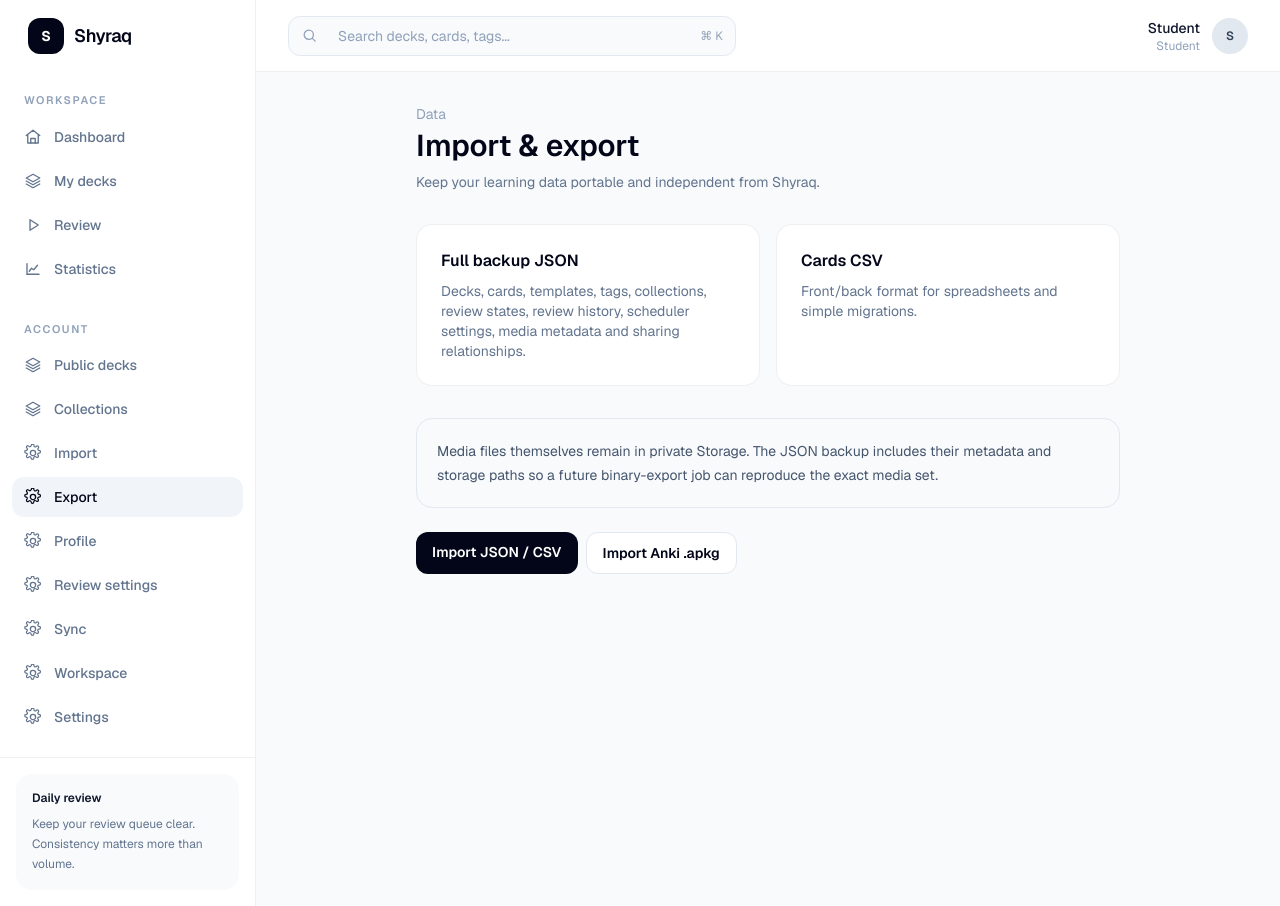
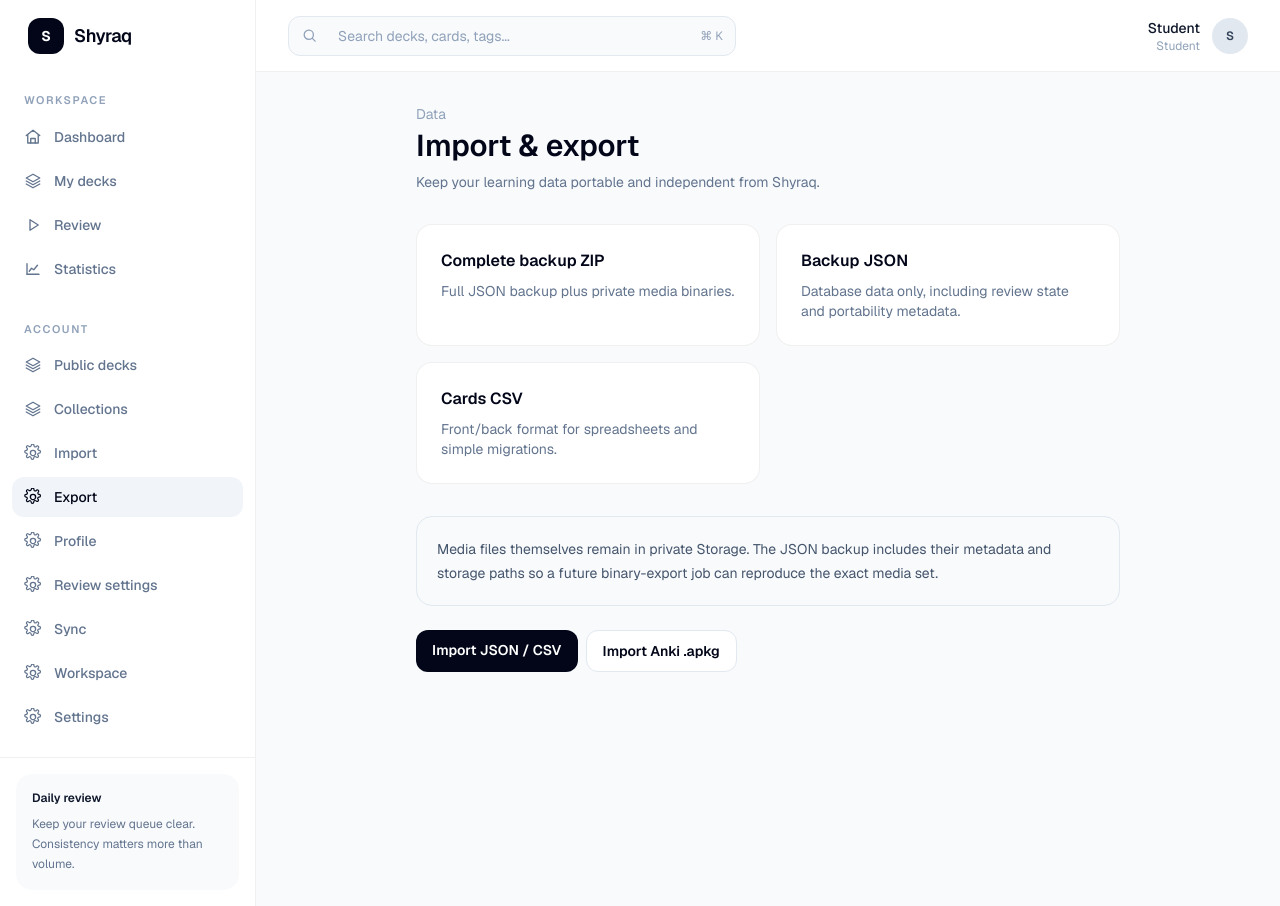
Before and after one commit to Dinislam2009/shyraq, a Next.js app: page /export in a window 1280 px wide. Built offline with nearby package versions, Linux system fonts and the light colour scheme; no server answers.

Commit message:
feat: add complete binary backup download

```diff
--- a/src/app/export/page.tsx
+++ b/src/app/export/page.tsx
@@ -4,7 +4,8 @@ import {AppShell} from "@/components/app-shell";
 export default function ExportPage(){
  return <AppShell><div className="mx-auto max-w-3xl px-5 py-8 sm:px-8"><p className="text-sm text-slate-400">Data</p><h1 className="mt-1 text-3xl font-semibold">Import & export</h1><p className="mt-2 text-sm text-slate-500">Keep your learning data portable and independent from Shyraq.</p>
  <div className="mt-8 grid gap-4 sm:grid-cols-2">
-  <a href="/api/export/json" className="rounded-2xl border border-black/[0.06] bg-white p-6 hover:bg-slate-50"><h2 className="font-semibold">Full backup JSON</h2><p className="mt-2 text-sm text-slate-500">Decks, cards, templates, tags, collections, review states, review history, scheduler settings, media metadata and sharing relationships.</p></a>
+  <a href="/api/export/backup" className="rounded-2xl border border-black/[0.06] bg-white p-6 hover:bg-slate-50"><h2 className="font-semibold">Complete backup ZIP</h2><p className="mt-2 text-sm text-slate-500">Full JSON backup plus private media binaries.</p></a>
+  <a href="/api/export/json" className="rounded-2xl border border-black/[0.06] bg-white p-6 hover:bg-slate-50"><h2 className="font-semibold">Backup JSON</h2><p className="mt-2 text-sm text-slate-500">Database data only, including review state and portability metadata.</p></a>
   <a href="/api/export/csv" className="rounded-2xl border border-black/[0.06] bg-white p-6 hover:bg-slate-50"><h2 className="font-semibold">Cards CSV</h2><p className="mt-2 text-sm text-slate-500">Front/back format for spreadsheets and simple migrations.</p></a>
  </div>
  <div className="mt-8 rounded-2xl border border-slate-200 bg-slate-50 p-5 text-sm leading-6 text-slate-600">Media files themselves remain in private Storage. The JSON backup includes their metadata and storage paths so a future binary-export job can reproduce the exact media set.</div>
```
